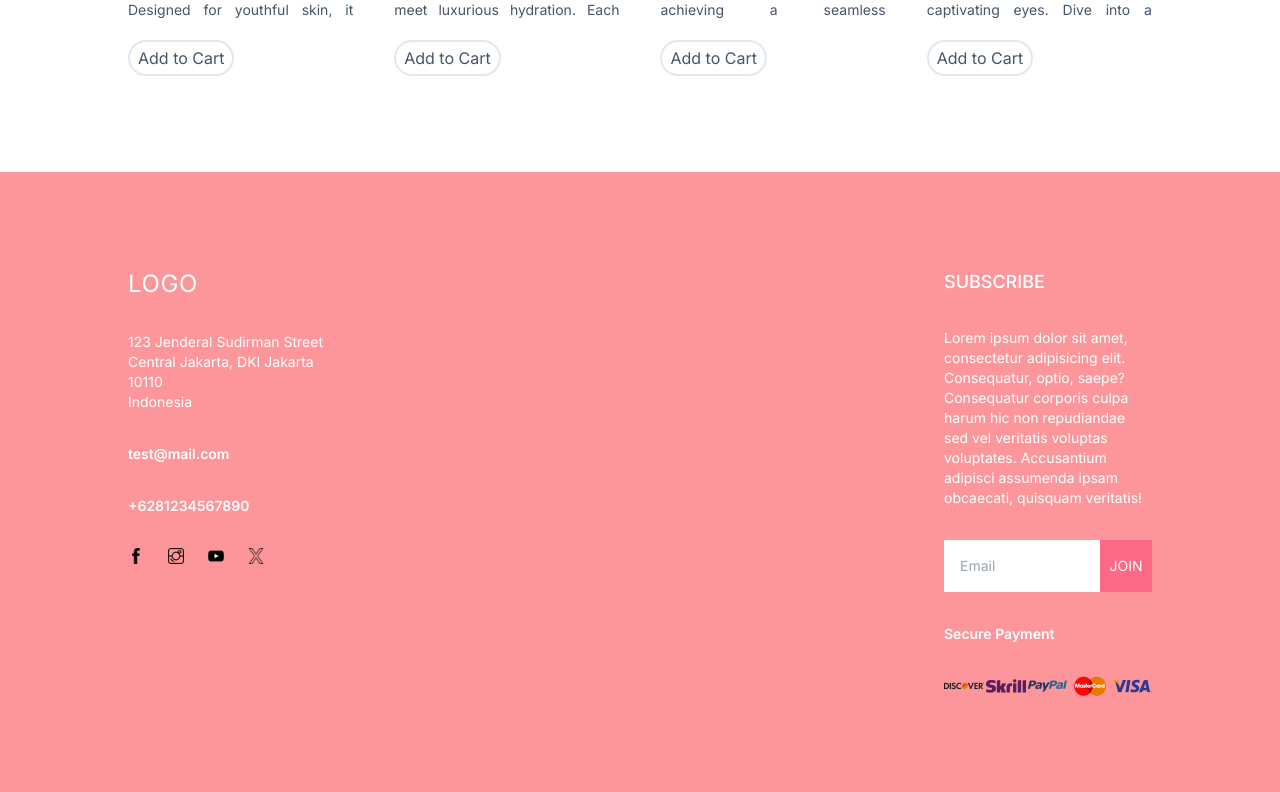
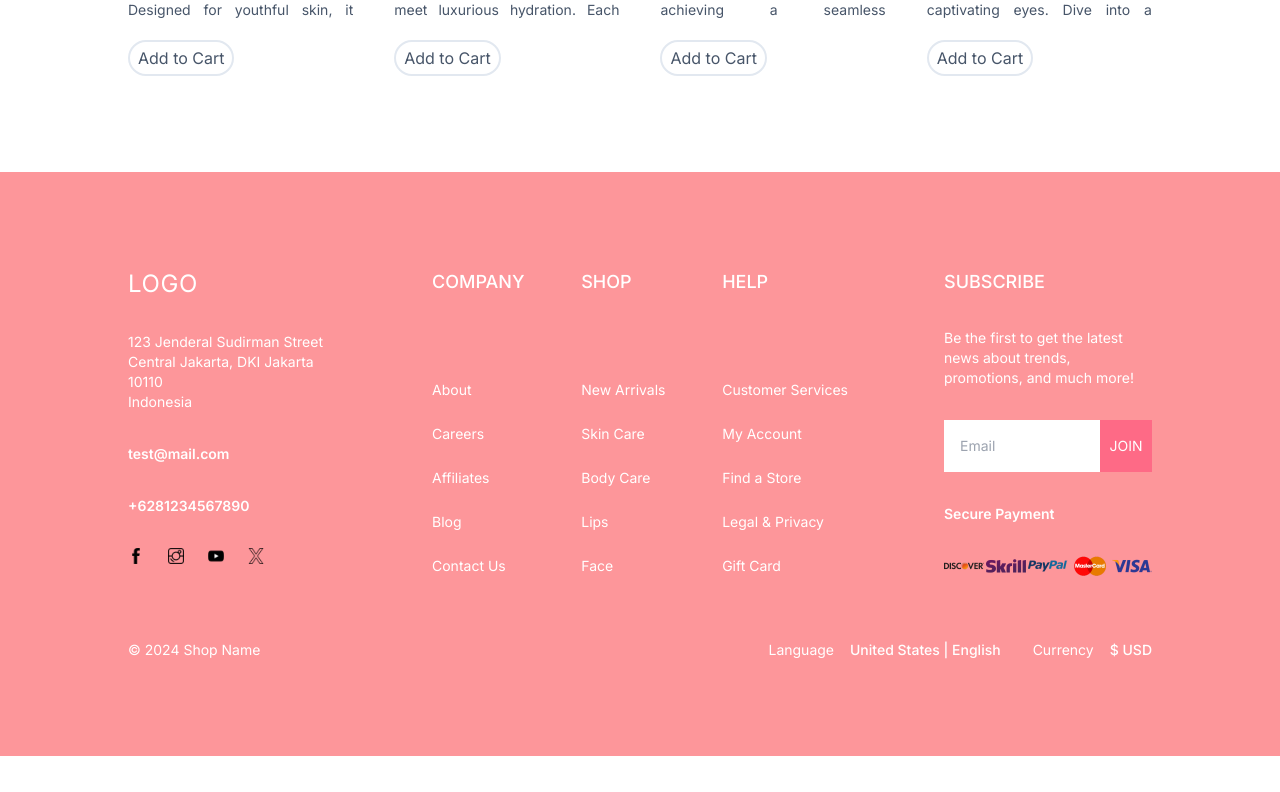
Before and after one commit to Azukii09/cosmetics-shop, a Next.js app: page / in a window 1280 px wide. Shown: the part 3520-4312 px from the top of the page. After the commit the page ends 4276 px from the top, so only its background shows below. Built offline with nearby package versions, Linux system fonts and the light colour scheme.

Commit message:
#15-finishing footer sections
Signed-off-by: Azukii09 <azuknisianta@gmail.com>

```diff
--- a/src/components/feature/footer.tsx
+++ b/src/components/feature/footer.tsx
@@ -2,6 +2,7 @@
 
 import Logo from "@/components/tokens/logo";
 import Image from "next/image";
+import Link from "next/dist/client/link";
 
 export default function Footer(){
 
@@ -28,12 +29,44 @@ export default function Footer(){
                     </div>
                 </div>
                 {/*center*/}
-                <div className={"w-1/2 hidden lg:flex justify-between"}></div>
+                <div className={"w-1/2 hidden lg:flex justify-between"}>
+                    <div className={"flex flex-col justify-between"}>
+                        <h1 className={"font-medium text-lg"}>COMPANY</h1>
+                        <div className={"flex flex-col gap-6"}>
+                            <Link href={"/"}>About</Link>
+                            <Link href={"/"}>Careers</Link>
+                            <Link href={"/"}>Affiliates</Link>
+                            <Link href={"/"}>Blog</Link>
+                            <Link href={"/"}>Contact Us</Link>
+                        </div>
+                    </div>
+                    <div className={"flex flex-col justify-between"}>
+                        <h1 className={"font-medium text-lg"}>SHOP</h1>
+                        <div className={"flex flex-col gap-6"}>
+                            <Link href={"/"}>New Arrivals</Link>
+                            <Link href={"/"}>Skin Care</Link>
+                            <Link href={"/"}>Body Care</Link>
+                            <Link href={"/"}>Lips</Link>
+                            <Link href={"/"}>Face</Link>
+                        </div>
+                    </div>
+                    <div className={"flex flex-col justify-between"}>
+                        <h1 className={"font-medium text-lg"}>HELP</h1>
+                        <div className={"flex flex-col gap-6"}>
+                            <Link href={"/"}>Customer Services</Link>
+                            <Link href={"/"}>My Account</Link>
+                            <Link href={"/"}>Find a Store</Link>
+                            <Link href={"/"}>Legal & Privacy</Link>
+                            <Link href={"/"}>Gift Card</Link>
+                        </div>
+                    </div>
+
+                </div>
                 {/*right*/}
                 <div className={"w-full md:w-1/2 lg:w-1/4 flex flex-col gap-8"}>
                     <h1 className={"font-medium text-lg"}>SUBSCRIBE</h1>
                     <p>
-                        <span>Lorem ipsum dolor sit amet, consectetur adipisicing elit. Consequatur, optio, saepe? Consequatur corporis culpa harum hic non repudiandae sed vel veritatis voluptas voluptates. Accusantium adipisci assumenda ipsam obcaecati, quisquam veritatis!</span>
+                        Be the first to get the latest news about trends, promotions, and much more!
                     </p>
                     <div className={"flex"}>
                         <input
@@ -54,7 +87,19 @@ export default function Footer(){
                 </div>
             </div>
             {/*Bottom*/}
-            <div></div>
+            <div className={"flex flex-col md:flex-row items-center justify-between gap-8 mt-16"}>
+                <div>© 2024 Shop Name</div>
+                <div className={"flex flex-col gap-8 md:flex-row"}>
+                    <div>
+                        <span className={"mr-4 text-white"}>Language</span>
+                        <span className={"font-medium"}>United States | English</span>
+                    </div>
+                    <div>
+                        <span className={"mr-4 text-white"}>Currency</span>
+                        <span className={"font-medium"}>$ USD</span>
+                    </div>
+                </div>
+            </div>
         </footer>
     )
 }
```
